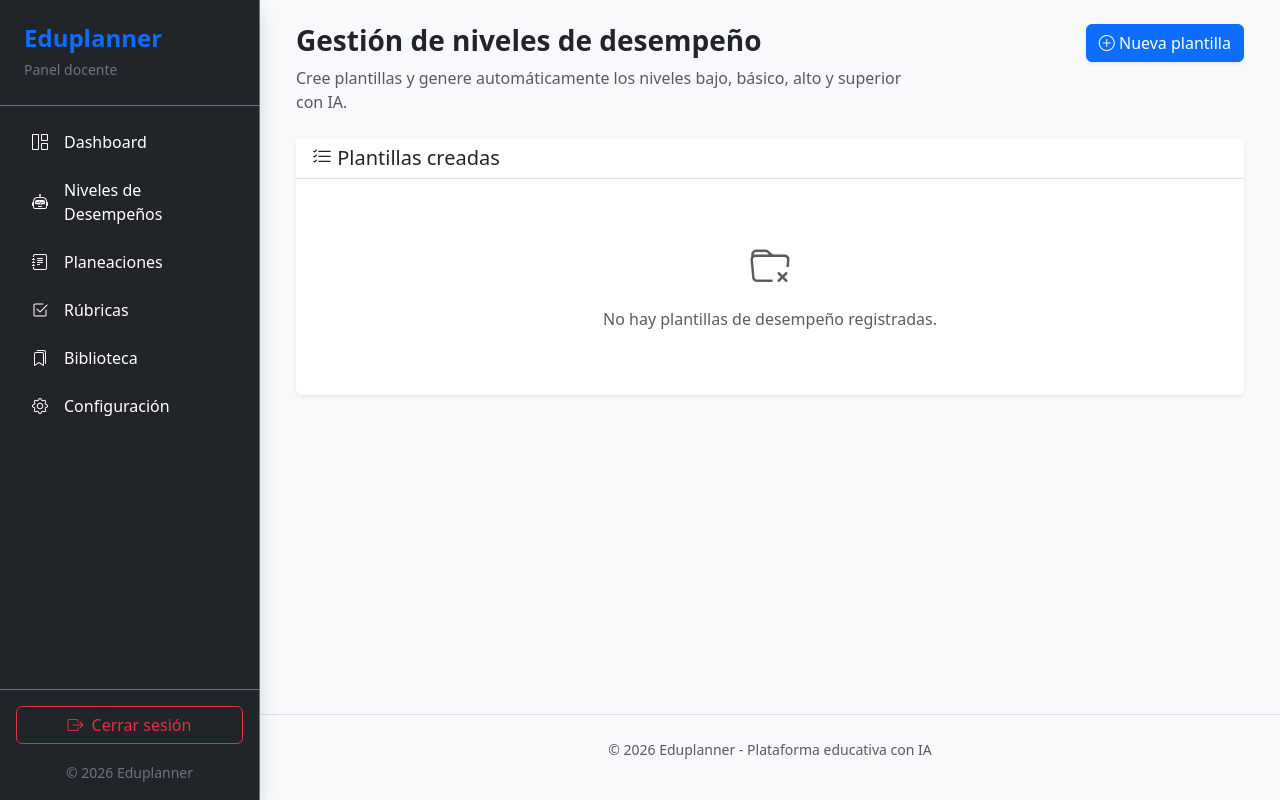
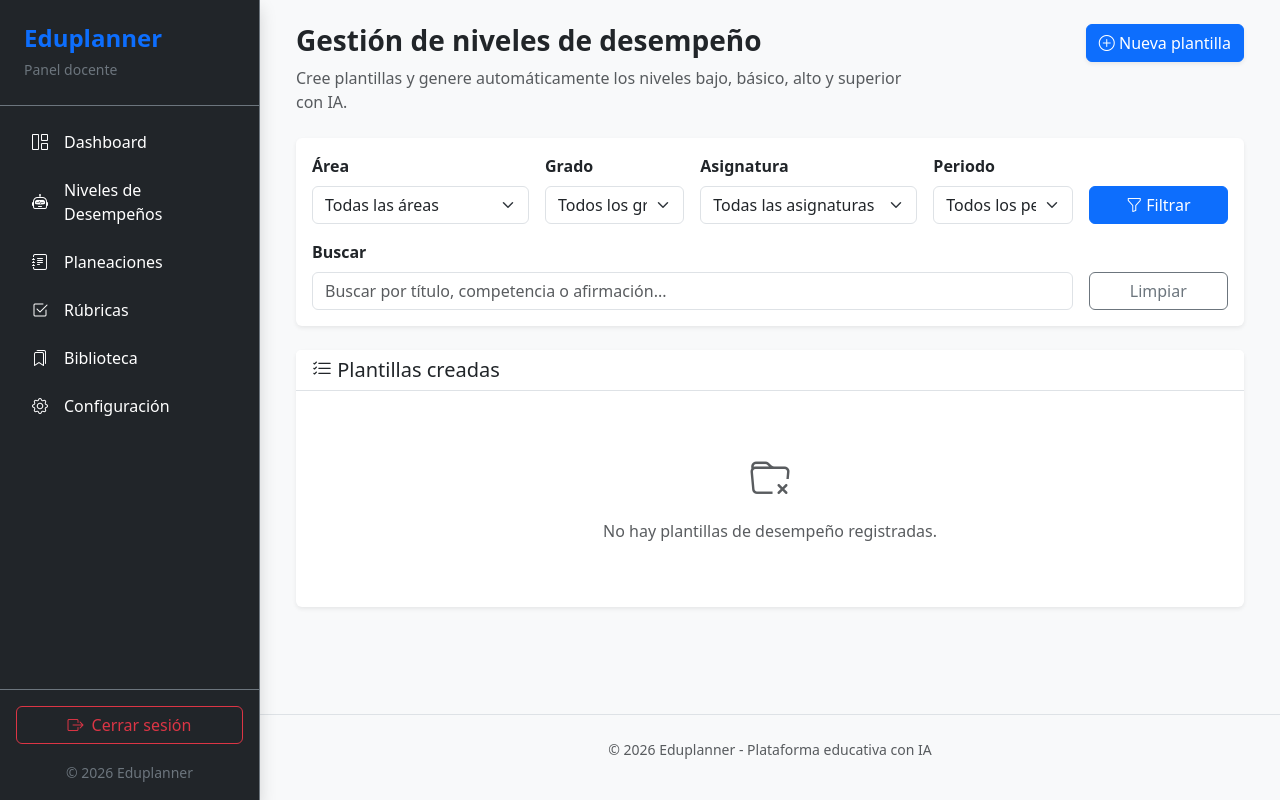
Before and after one commit to juangzj/eduplanner1.0, a Django app: page /levels/ in a window 1280 px wide. Run offline with Django 5.2, Linux system fonts and the light colour scheme; the visitor is signed in with stand-in values (Sample User, id 1); data that the repository does not hold is empty.

Commit message:
feat: Add performance level filtering functionality with form integration in levels view

```diff
--- a/apps/levels/forms/__init__.py
+++ b/apps/levels/forms/__init__.py
@@ -1,2 +1,3 @@
 from .performance_level_template_form import PerformanceLevelTemplateCreateForm
 from .generated_levels_form import GeneratedLevelsCreateForm
+from .filter_performance_level_form import PerformanceLevelFilterForm
--- /dev/null
+++ b/apps/levels/forms/filter_performance_level_form.py
@@ -0,0 +1,42 @@
+from django import forms
+from ..models.performance_level_template_model import GRADOS_OPCIONES, AREAS_OPCIONES, PERIODO_ACADEMICO_OPCIONES
+
+
+class PerformanceLevelFilterForm(forms.Form):
+
+    area = forms.ChoiceField(
+        choices=[('', 'Todas las áreas')] + AREAS_OPCIONES,
+        required=False,
+        label="Área",
+        widget=forms.Select(attrs={'class': 'form-select'})
+    )
+
+    grade = forms.ChoiceField(
+        choices=[('', 'Todos los grados')] + GRADOS_OPCIONES,
+        required=False,
+        label="Grado",
+        widget=forms.Select(attrs={'class': 'form-select'})
+    )
+
+    subject = forms.ChoiceField(
+        choices=[('', 'Todas las asignaturas')] + AREAS_OPCIONES,
+        required=False,
+        label="Asignatura",
+        widget=forms.Select(attrs={'class': 'form-select'})
+    )
+
+    academic_period = forms.ChoiceField(
+        choices=[('', 'Todos los periodos')] + PERIODO_ACADEMICO_OPCIONES,
+        required=False,
+        label="Periodo académico",
+        widget=forms.Select(attrs={'class': 'form-select'})
+    )
+
+    search = forms.CharField(
+        required=False,
+        label="Buscar",
+        widget=forms.TextInput(attrs={
+            'placeholder': 'Buscar por título, competencia o afirmación...',
+            'class': 'form-control'
+        })
+    )
--- a/apps/levels/views/performance_level_template_views.py
+++ b/apps/levels/views/performance_level_template_views.py
@@ -1,9 +1,10 @@
 from django.contrib import messages
 from django.contrib.auth.decorators import login_required
 from django.core.exceptions import ObjectDoesNotExist
+from django.db.models import Q
 from django.shortcuts import redirect, render
 
-from ..forms import PerformanceLevelTemplateCreateForm
+from ..forms import PerformanceLevelFilterForm, PerformanceLevelTemplateCreateForm
 from ..models import PerformanceLevelTemplate
 from ..services import create_performance_level_service
 
@@ -58,9 +59,38 @@ def levels_view(request):
             user=request.user,
             deleted_at__isnull=True,
         )
-        .prefetch_related("generated_levels")
-        .order_by("-created_at")
     )
+
+    filter_form = PerformanceLevelFilterForm(request.GET or None)
+
+    if filter_form.is_valid():
+        area = filter_form.cleaned_data.get("area")
+        grade = filter_form.cleaned_data.get("grade")
+        subject = filter_form.cleaned_data.get("subject")
+        academic_period = filter_form.cleaned_data.get("academic_period")
+        search = filter_form.cleaned_data.get("search")
+
+        if area:
+            performance_levels = performance_levels.filter(area=area)
+
+        if grade:
+            performance_levels = performance_levels.filter(grade=grade)
+
+        if subject:
+            performance_levels = performance_levels.filter(subject=subject)
+
+        if academic_period:
+            performance_levels = performance_levels.filter(academic_period=academic_period)
+
+        if search:
+            performance_levels = performance_levels.filter(
+                Q(level_title__icontains=search)
+                | Q(level_description__icontains=search)
+                | Q(competency__icontains=search)
+                | Q(statement__icontains=search)
+            )
+
+    performance_levels = performance_levels.prefetch_related("generated_levels").order_by("-created_at")
 
     for performance in performance_levels:
         try:
@@ -74,6 +104,7 @@ def levels_view(request):
         "pages/levels.html",
         {
             "form": form,
+            "filter_form": filter_form,
             "performance_levels": performance_levels,
         },
     )
--- a/templates/pages/levels.html
+++ b/templates/pages/levels.html
@@ -31,6 +31,50 @@
     <!-- ================= LISTADO PRINCIPAL ================= -->
     <div class="row">
         <div class="col-12">
+
+            <div class="card shadow-sm border-0 mb-4">
+                <div class="card-body">
+                    <form method="get" class="row g-3 align-items-end">
+                        <div class="col-md-3">
+                            <label class="form-label fw-semibold" for="id_area">Área</label>
+                            {{ filter_form.area }}
+                        </div>
+
+                        <div class="col-md-2">
+                            <label class="form-label fw-semibold" for="id_grade">Grado</label>
+                            {{ filter_form.grade }}
+                        </div>
+
+                        <div class="col-md-3">
+                            <label class="form-label fw-semibold" for="id_subject">Asignatura</label>
+                            {{ filter_form.subject }}
+                        </div>
+
+                        <div class="col-md-2">
+                            <label class="form-label fw-semibold" for="id_academic_period">Periodo</label>
+                            {{ filter_form.academic_period }}
+                        </div>
+
+                        <div class="col-md-2">
+                            <button type="submit" class="btn btn-primary w-100">
+                                <i class="bi bi-funnel"></i>
+                                Filtrar
+                            </button>
+                        </div>
+
+                        <div class="col-md-10">
+                            <label class="form-label fw-semibold" for="id_search">Buscar</label>
+                            {{ filter_form.search }}
+                        </div>
+
+                        <div class="col-md-2">
+                            <a href="{% url 'levels:levels' %}" class="btn btn-outline-secondary w-100">
+                                Limpiar
+                            </a>
+                        </div>
+                    </form>
+                </div>
+            </div>
 
             <div class="card shadow-sm border-0">
 
```
